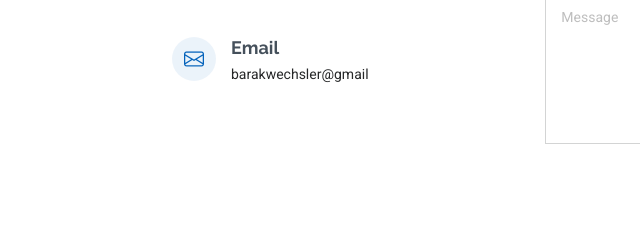
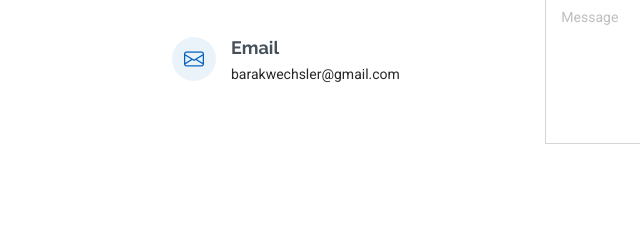
Before and after one commit to VekiLuck/BarakPc, a plain HTML site: page index.html in a window 1280 px wide. Shown: the part 4423-4657 px from the top of the page, 0-640 px from the left. Drawn offline with Linux system fonts and the light colour scheme.

Commit message:
Update index.html

```diff
--- a/index.html
+++ b/index.html
@@ -413,7 +413,7 @@
               <i class="bi bi-envelope flex-shrink-0"></i>
               <div>
                 <h3>Email</h3>
-                <p>barakwechsler@gmail</p>
+                <p>barakwechsler@gmail.com</p>
               </div>
             </div><!-- End Info Item -->
 
```
